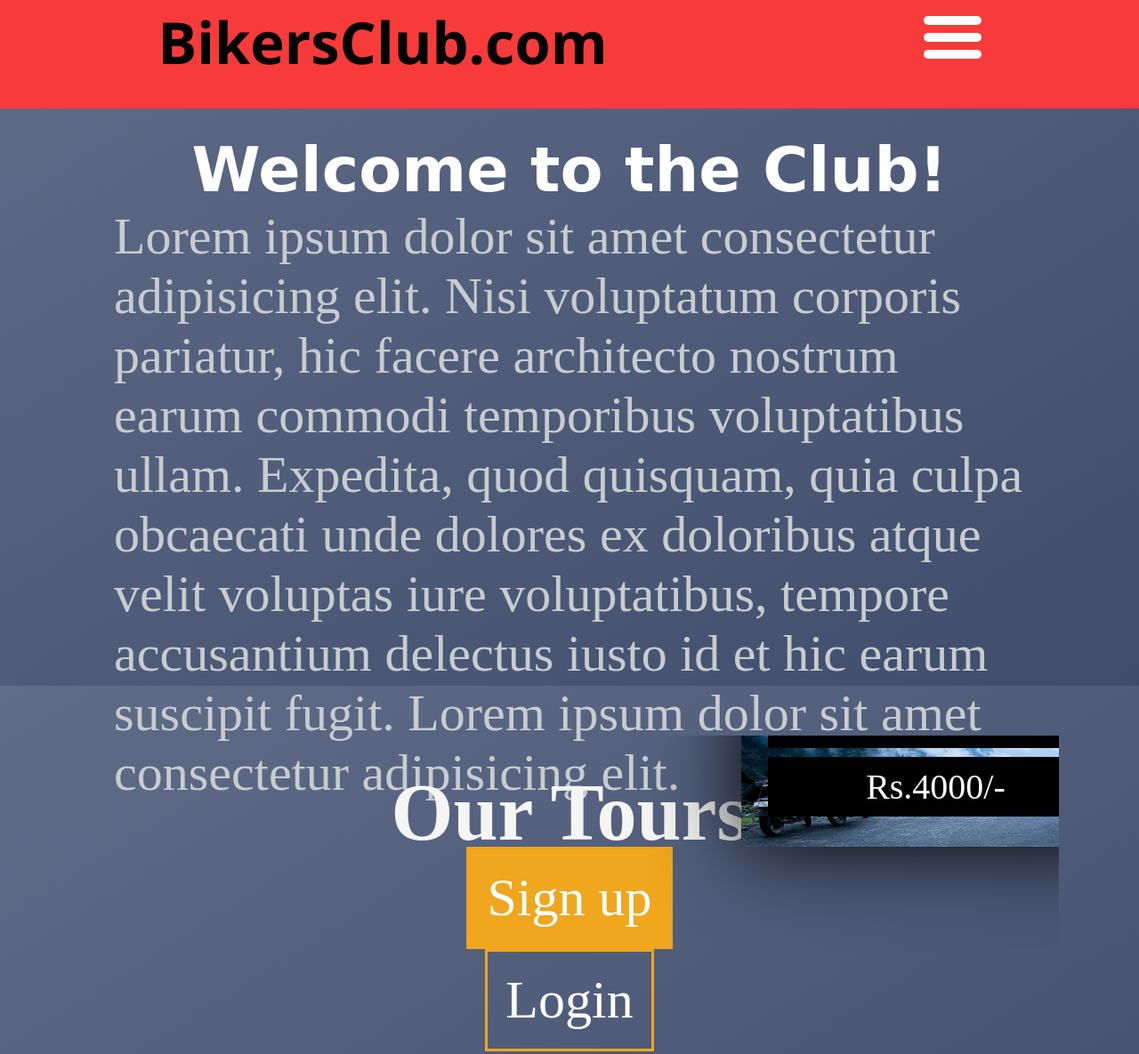
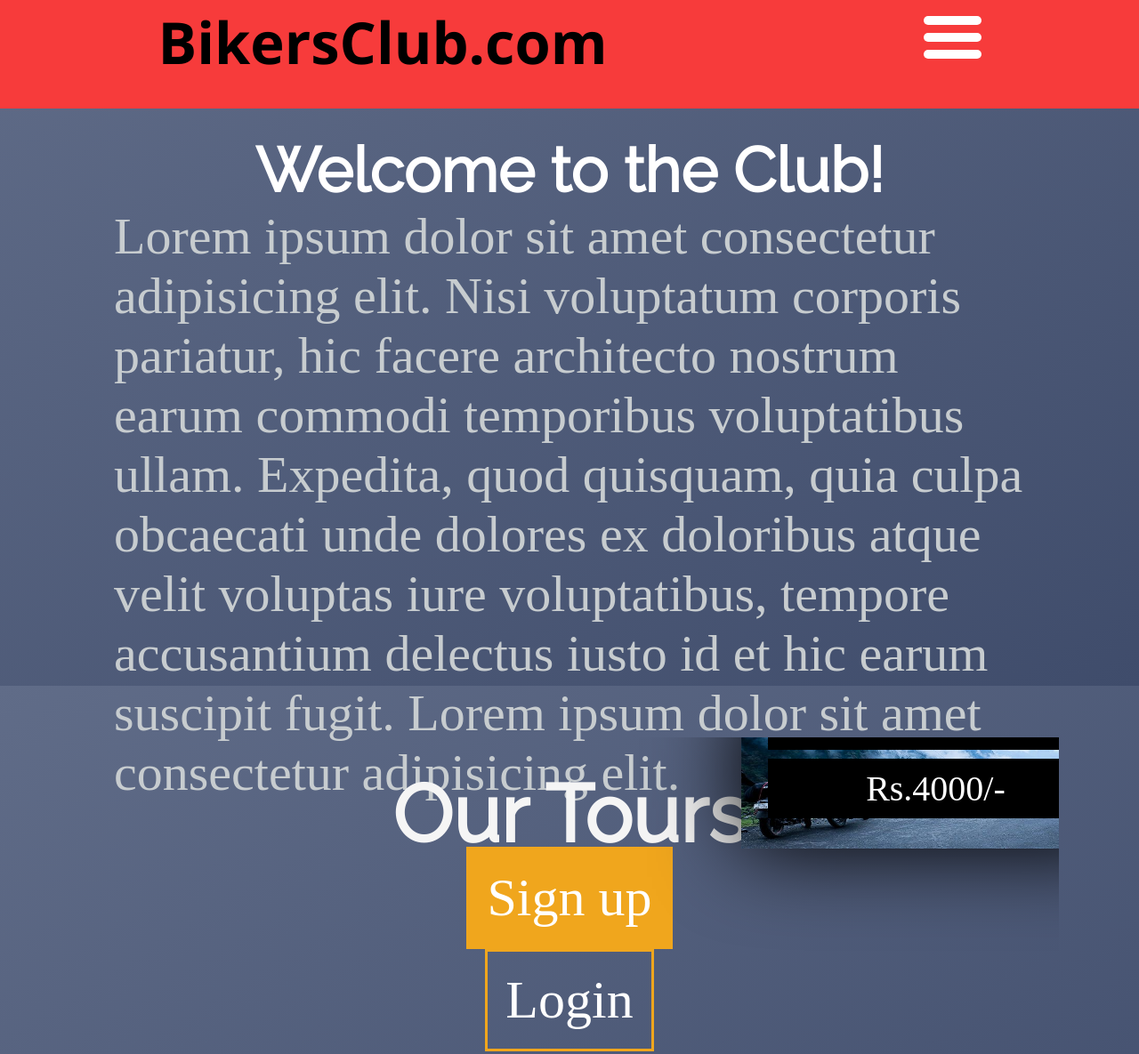
Before and after one commit to Websitedev7849/bikersclub, a plain HTML site: page index.html in a window 1280 px wide. Shown: the part 29-1214 px from the top of the page at 89% size. Drawn offline with Linux system fonts and the light colour scheme.

Commit message:
Update style.css

```diff
--- a/style.css
+++ b/style.css
@@ -106,7 +106,7 @@ body{
     margin-top: 14%;
     color: white;
     font-size: 70px;
-    font-family: cursive;
+    font-family: 'Raleway', sans-serif;
 }
 
 .wlctext p{
@@ -140,6 +140,10 @@ body{
 .tours{
     height: 92vh;
     margin-top: 5%;
+}
+
+.tours h1{
+    font-family: 'Raleway', sans-serif;
 }
 
 .ourTours{
```
